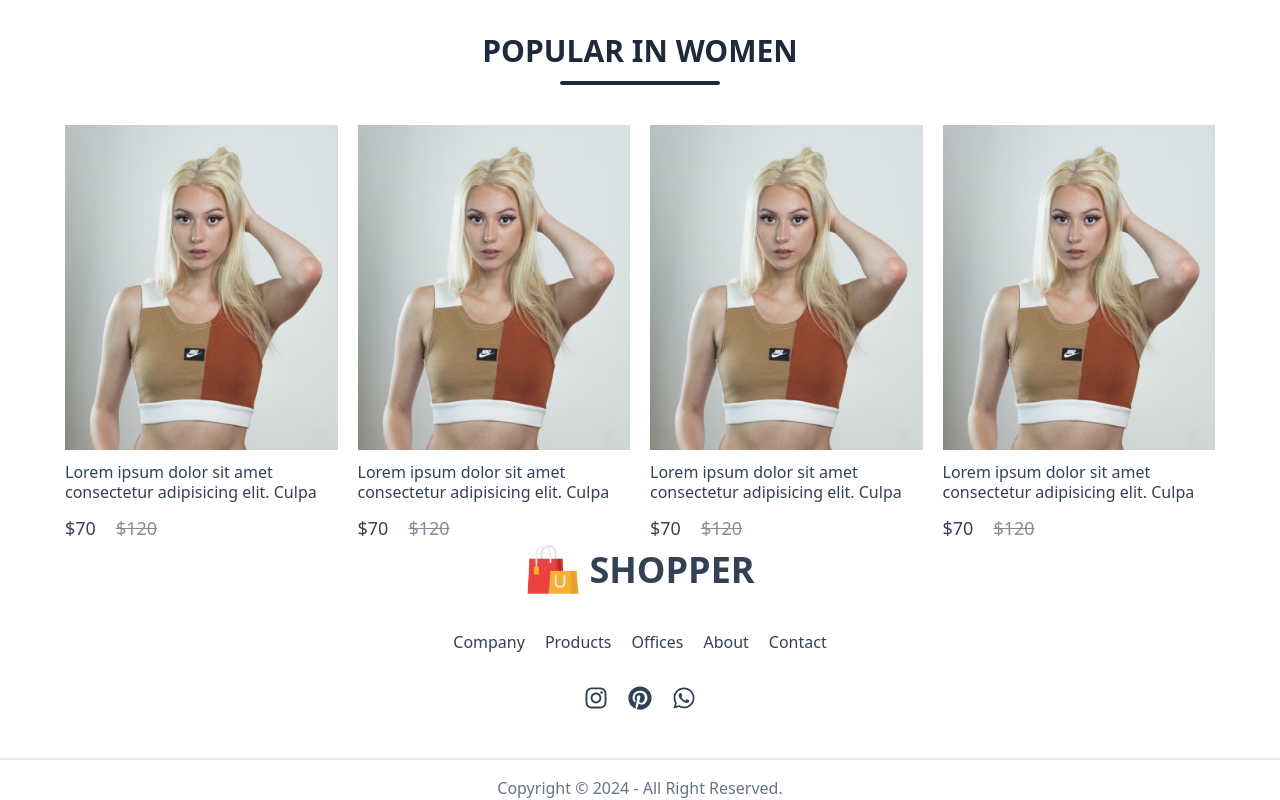
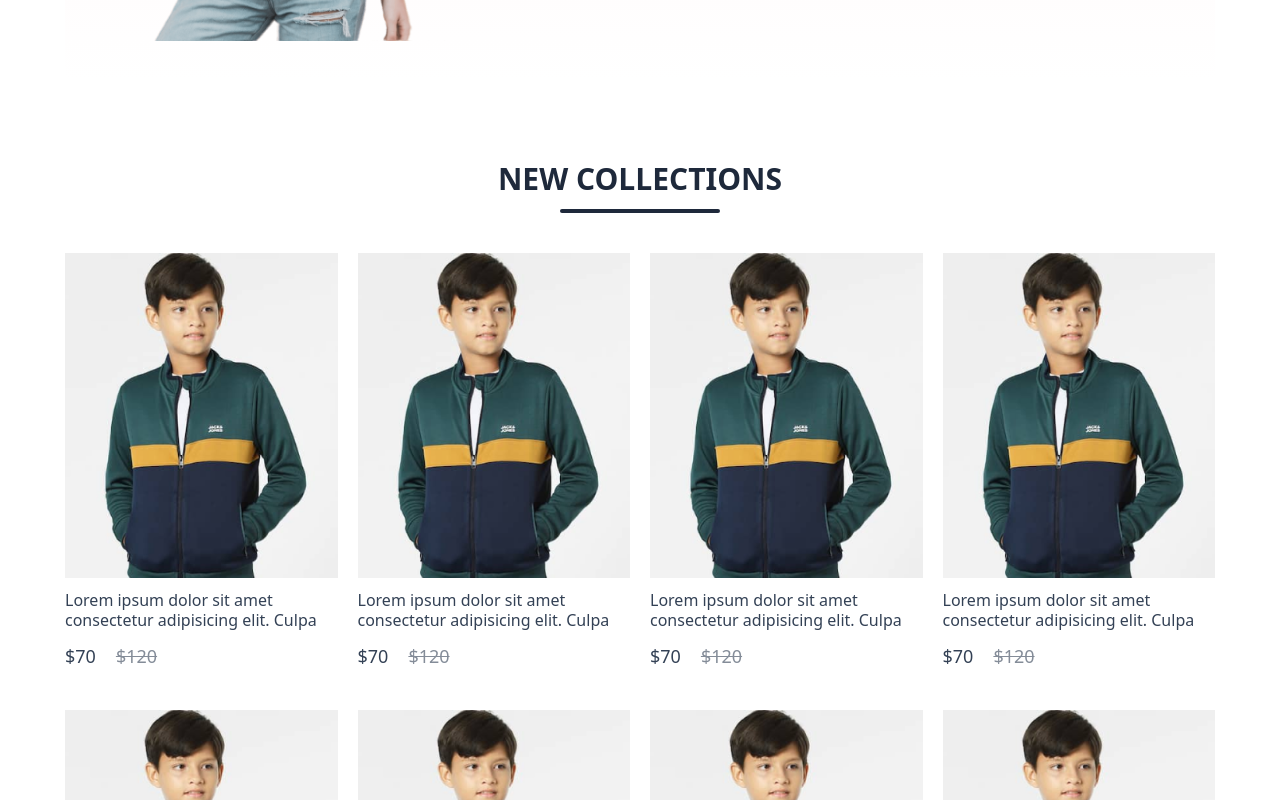
Before and after one commit to negar-karimnejad/shopper, a React (Vite) app: page / in a window 1280 px wide. Shown: the part 2080-2880 px from the top of the page. Built offline with nearby package versions, Linux system fonts and the light colour scheme.

Commit message:
create newsletter section

```diff
--- a/src/components/Button.jsx
+++ b/src/components/Button.jsx
@@ -13,6 +13,7 @@ function Button({
     secondary:
       base +
       ' bg-[#e11d48] text-white dark:text-white border-none hover:bg-[#f43f5e]',
+    black: base + ' bg-black text-white border-none hover:bg-black/90',
   };
 
   return (
--- a/src/components/footer/Footer.jsx
+++ b/src/components/footer/Footer.jsx
@@ -1,11 +1,11 @@
-import Logo from "../navbar/Logo";
-import Copyright from "./Copyright";
-import FooterLinks from "./FooterLinks";
-import Socials from "./Socials";
+import Logo from '../navbar/Logo';
+import Copyright from './Copyright';
+import FooterLinks from './FooterLinks';
+import Socials from './Socials';
 
 function Footer() {
   return (
-    <div className="flex flex-col items-center justify-center gap-8">
+    <div className="mt-20 flex flex-col items-center justify-center gap-8">
       <Logo />
       <FooterLinks />
       <Socials />
--- a/src/components/homepage/NewCollection.jsx
+++ b/src/components/homepage/NewCollection.jsx
@@ -4,13 +4,15 @@ import SectionHeader from './SectionHeader';
 function NewCollection() {
   return (
     <div>
-      <SectionHeader title="popular in women" />
-      <div className="container grid gap-5 sm:grid-cols-2 md:grid-cols-3 lg:grid-cols-4">
+      <SectionHeader title="new collections" />
+      <div className="container grid gap-x-5 gap-y-10 sm:grid-cols-2 md:grid-cols-3 lg:grid-cols-4">
+        {Array.from({ length: 8 }).map((item, index) => (
           <Link
+            key={index}
             to=""
             className="flex flex-col gap-3 transition-all duration-300 hover:scale-105"
           >
-          <img src="images/product_3.png" alt="product" />
+            <img src="images/product_29.png" alt="product" />
             <p className="leading-5">
               Lorem ipsum dolor sit amet consectetur adipisicing elit. Culpa
             </p>
@@ -19,45 +21,7 @@ function NewCollection() {
               <p className="line-through opacity-60">$120</p>
             </div>
           </Link>
-        <Link
-          to=""
-          className="flex flex-col gap-3 transition-all duration-300 hover:scale-105"
-        >
-          <img src="images/product_3.png" alt="product" />
-          <p className="leading-5">
-            Lorem ipsum dolor sit amet consectetur adipisicing elit. Culpa
-          </p>
-          <div className="text-md flex gap-5 text-lg">
-            <p>$70 </p>
-            <p className="line-through opacity-60">$120</p>
-          </div>
-        </Link>
-        <Link
-          to=""
-          className="flex flex-col gap-3 transition-all duration-300 hover:scale-105"
-        >
-          <img src="images/product_3.png" alt="product" />
-          <p className="leading-5">
-            Lorem ipsum dolor sit amet consectetur adipisicing elit. Culpa
-          </p>
-          <div className="text-md flex gap-5 text-lg">
-            <p>$70 </p>
-            <p className="line-through opacity-60">$120</p>
-          </div>
-        </Link>
-        <Link
-          to=""
-          className="flex flex-col gap-3 transition-all duration-300 hover:scale-105"
-        >
-          <img src="images/product_3.png" alt="product" />
-          <p className="leading-5">
-            Lorem ipsum dolor sit amet consectetur adipisicing elit. Culpa
-          </p>
-          <div className="text-md flex gap-5 text-lg">
-            <p>$70 </p>
-            <p className="line-through opacity-60">$120</p>
-          </div>
-        </Link>
+        ))}
       </div>
     </div>
   );
--- /dev/null
+++ b/src/components/homepage/NewsLetter.jsx
@@ -0,0 +1,26 @@
+import Button from '../Button';
+
+function NewsLetter() {
+  return (
+    <div className="container mt-32">
+      <div className="bg-gradient-to-b from-rose-50 px-5 py-10">
+        <div className="flex w-full flex-col items-center gap-5">
+          <h2 className="mb-5 text-center text-2xl font-bold md:text-3xl lg:text-5xl">
+            Get Ecclusive Offers On Your Email
+          </h2>
+          <form className="flex flex-col items-center">
+            <label htmlFor="" className="text-center text-sm text-slate-500">
+              Subscribe to our newsletter and stay updated.
+            </label>
+            <div className="mt-5 flex rounded-full border-2 pl-5">
+              <input type="text" placeholder="Your email id" />
+              <Button varient="black">Subscribe</Button>
+            </div>
+          </form>
+        </div>
+      </div>
+    </div>
+  );
+}
+
+export default NewsLetter;
--- a/src/components/homepage/Offers.jsx
+++ b/src/components/homepage/Offers.jsx
@@ -2,11 +2,15 @@ import Button from '../Button';
 
 function Offers() {
   return (
-    <div className="container mt-20">
+    <div className="container mt-32">
       <div className="bg-gradient-to-b from-rose-50 p-10">
         <div className="flex w-full flex-col-reverse items-center justify-between gap-10 md:flex-row">
           <div className="flex-1">
-            <img src="images/exclusive_image.png" className="w-full lg:w-2/3" alt="" />
+            <img
+              src="images/exclusive_image.png"
+              className="w-full lg:w-2/3"
+              alt=""
+            />
           </div>
           <div className="flex-1 shrink-0 max-md:flex max-md:flex-col max-md:items-center max-md:text-center">
             <h2 className="text-5xl font-bold lg:text-7xl">
--- a/src/components/homepage/SectionHeader.jsx
+++ b/src/components/homepage/SectionHeader.jsx
@@ -1,6 +1,6 @@
 function SectionHeader({ title }) {
   return (
-    <div className="my-10 flex w-full flex-col items-center justify-center gap-3">
+    <div className="mb-10 mt-20 flex w-full flex-col items-center justify-center gap-3">
       <h2 className="text-3xl font-bold uppercase text-slate-800">{title}</h2>
       <span className="h-1 w-40 rounded-full bg-slate-800"></span>
     </div>
--- a/src/pages/Homepage.jsx
+++ b/src/pages/Homepage.jsx
@@ -1,5 +1,6 @@
 import Hero from '../components/homepage/Hero';
 import NewCollection from '../components/homepage/NewCollection';
+import NewsLetter from '../components/homepage/NewsLetter';
 import Offers from '../components/homepage/Offers';
 import Popular from '../components/homepage/Popular';
 
@@ -10,6 +11,7 @@ function Homepage() {
       <Popular />
       <Offers />
       <NewCollection />
+      <NewsLetter />
     </section>
   );
 }
```
Lines whose indentation alone changed are shown as unchanged.
